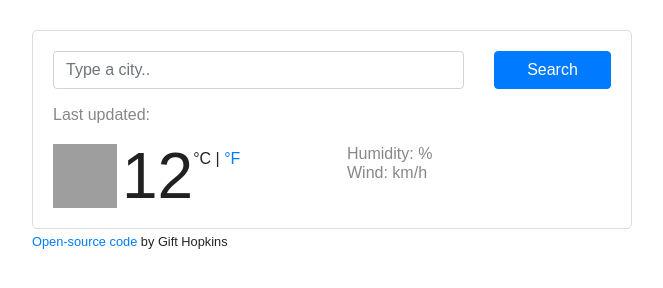
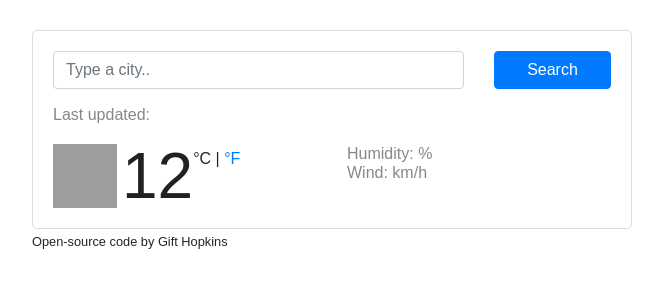
Before and after one commit to tata0303/excellent-projects, a plain HTML site: page index.html in a window 1280 px wide. Shown: the whole page, without its empty margins (308-971 px from the left). Drawn offline with nearby package versions, Linux system fonts and the light colour scheme; no server answers; grey boxes are pictures that could not be loaded.

Commit message:
updated hopkins T.html

```diff
--- a/index.html
+++ b/index.html
@@ -56,8 +56,8 @@
         <div class="weather-forecast" id="forecast"></div>
       </div>
       <small>
-        <a href="https://github.com/tata0303/excellent-projects" : target="_blank">Open-source code</a>
-        by Gift Hopkins
+        <ahref="https://github.com/tata0303/excellent-projects.git/': target="_blank">Open-source code</a>
+          by Gift Hopkins
       </small>
     </div>
   </div>
```
